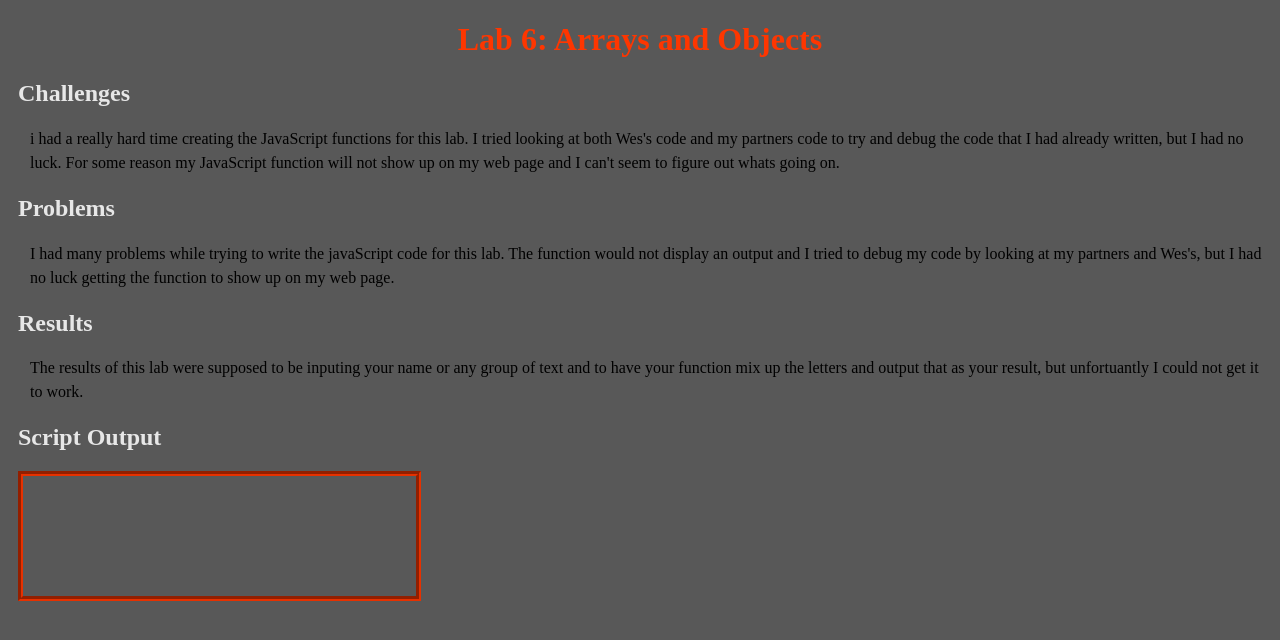
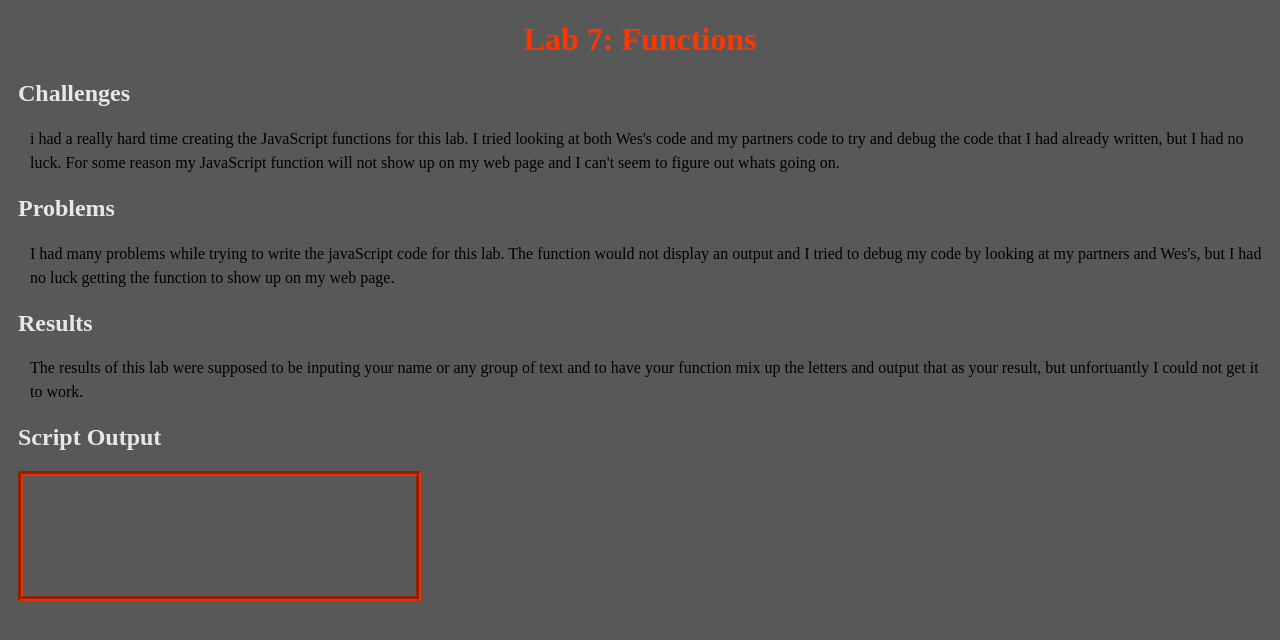
Before and after one commit to kmartelli263/cst252, a plain HTML site: page lab7/index.html in a window 1280 px wide. Drawn offline with Linux system fonts and the light colour scheme.

Commit message:
title update

```diff
--- a/lab7/index.html
+++ b/lab7/index.html
@@ -7,7 +7,7 @@
 </head>
 <body>
   <div id="content">
-		<h1> Lab 6: Arrays and Objects </h1>
+		<h1> Lab 7: Functions </h1>
 		<h2> Challenges </h2>
     <p> i had a really hard time creating the JavaScript functions for this lab.
     I tried looking at both Wes's code and my partners code to try and debug
```
